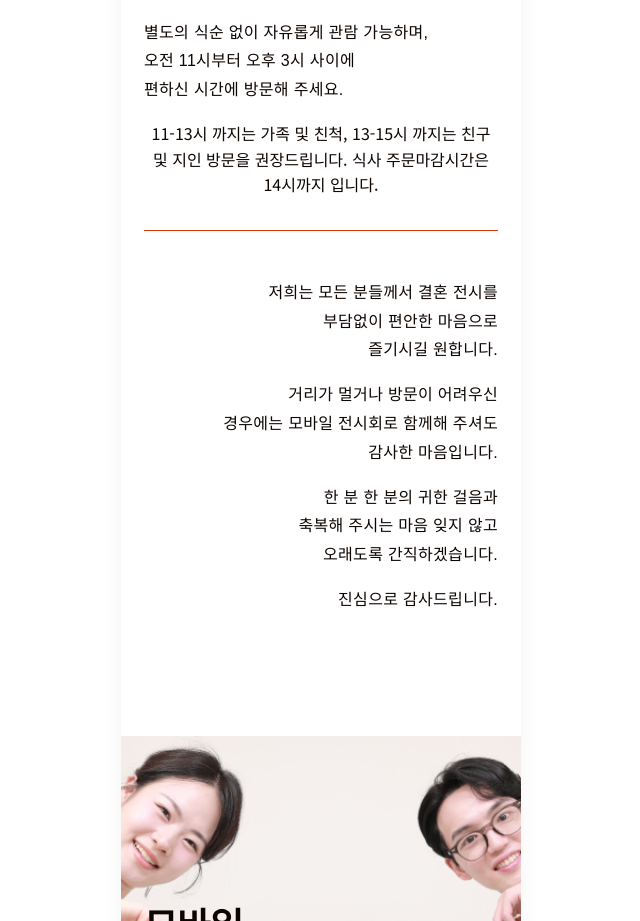
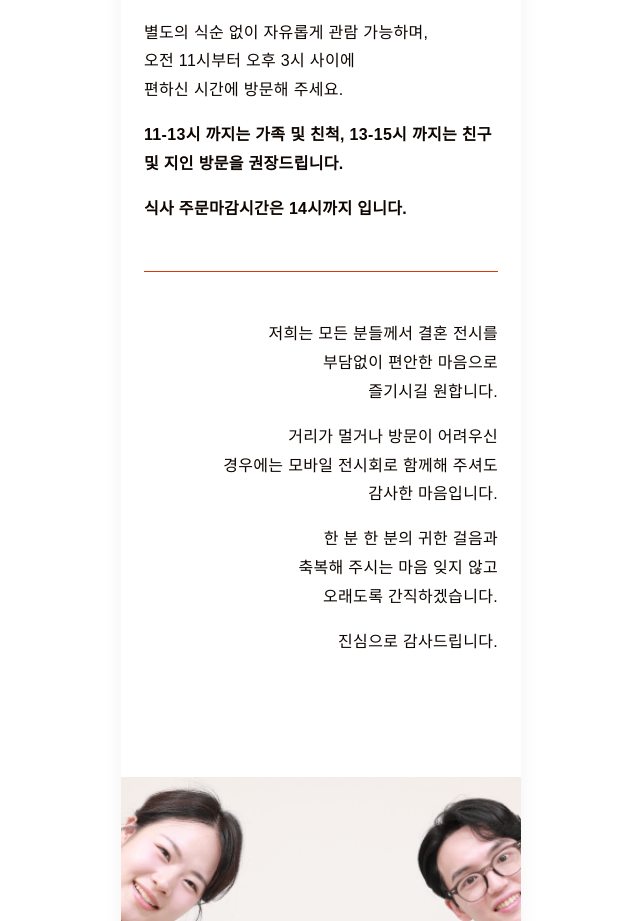
Before and after one commit to rowanna/wedding-invitation, a Vue app: page / in a window 1280 px wide. Shown: the part 1300-2221 px from the top of the page, without its empty margins (319-959 px from the left). Built offline with nearby package versions, Linux system fonts and the light colour scheme.

Commit message:
CommentSection.vue 업데이트

```diff
--- a/src/components/wedding/CommentSection.vue
+++ b/src/components/wedding/CommentSection.vue
@@ -15,13 +15,13 @@
           오전 11시부터 오후 3시 사이에<br />
           편하신 시간에 방문해 주세요.
         </p>
-				<span v-reveal class="fadeTarget">
+				<p v-reveal class="fadeTarget bold">
 				11-13시 까지는 가족 및 친척,
 13-15시 까지는 친구 및 지인 방문을 권장드립니다.
-</span>
-<span v-reveal class="fadeTarget">
+</p>
+<p v-reveal class="fadeTarget bold">
 				식사 주문마감시간은 14시까지 입니다.
-</span>
+</p>
       </div>
 
       <div class="comment-last">
@@ -61,6 +61,9 @@ p {
   border-top: 1px solid var(--color-red);
   border-bottom: 1px solid var(--color-red);
 }
+.bold {
+  font-weight: 700;
+}
 .comment-last {
   padding: 2rem 0;
 }
```
